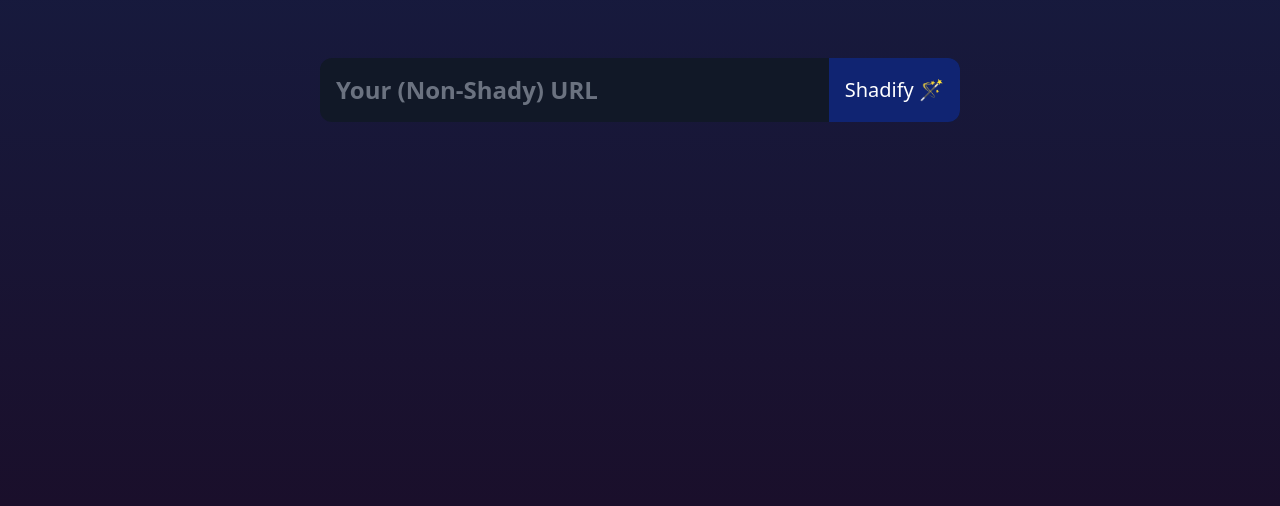
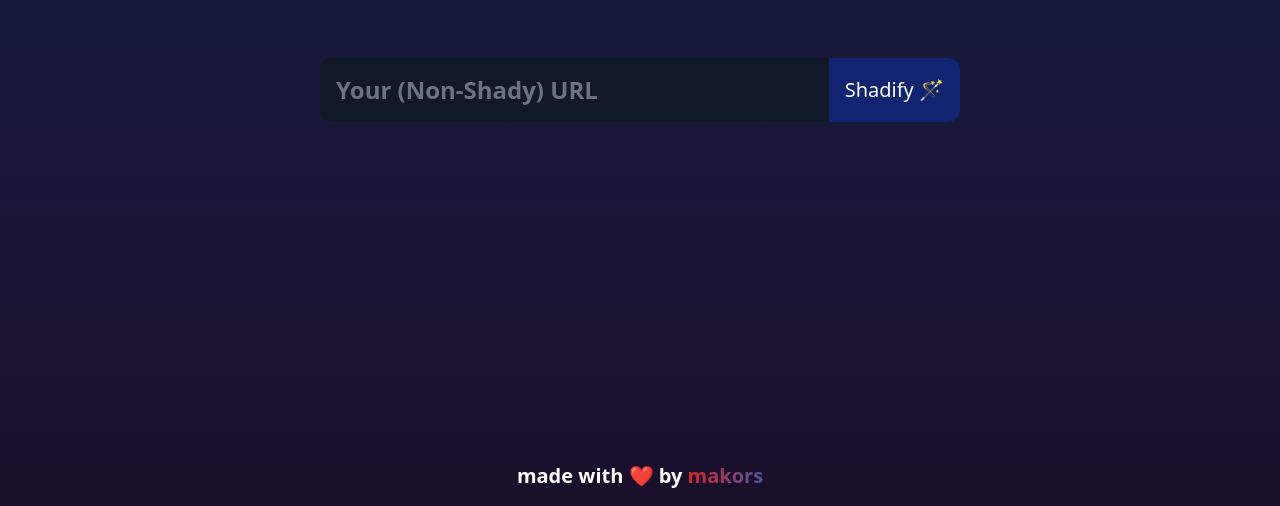
Before and after one commit to makors/ShadierURL, a website: page public/index.html in a window 1280 px wide. Shown: the part 294-800 px from the top of the page. Drawn offline with nearby package versions, Linux system fonts and the light colour scheme.

Commit message:
add footer at bottom

```diff
--- a/public/index.html
+++ b/public/index.html
@@ -45,6 +45,11 @@
                 </button>
               </div>
         </div>
+          <footer class="bottom-0 fixed lg:text-left w-full">
+            <div class="p-4 text-center text-white text-xl font-semibold">
+              <span class="select-none">made with ❤️ by</span> <a class="font-bold text-transparent bg-clip-text bg-gradient-to-r from-[#DC2424] to-[#4A569D]" href="https://makors.xyz">makors</a>
+            </div>
+          </footer>
     </div>
     <script src="./script.js"></script>
 </body>
```
